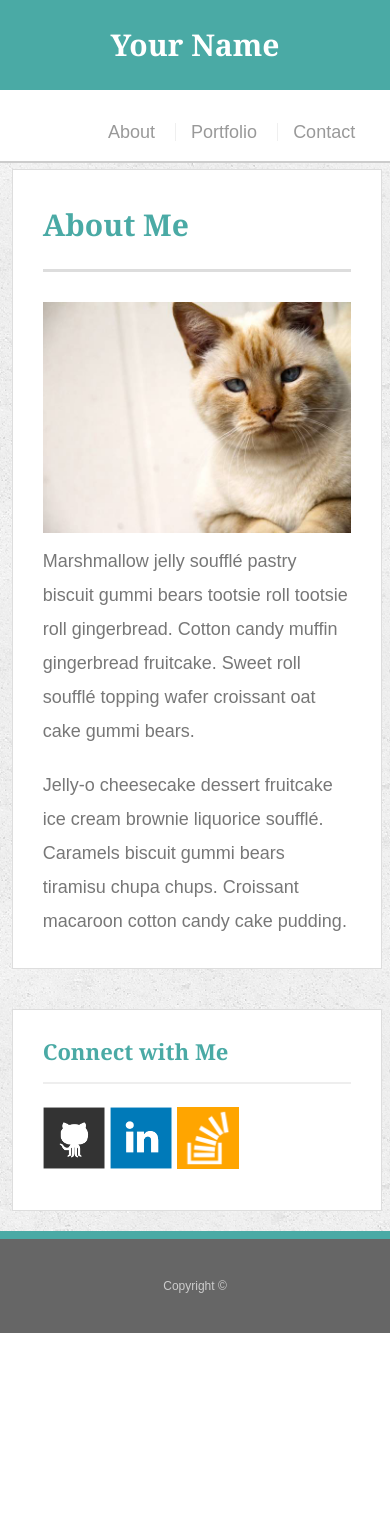
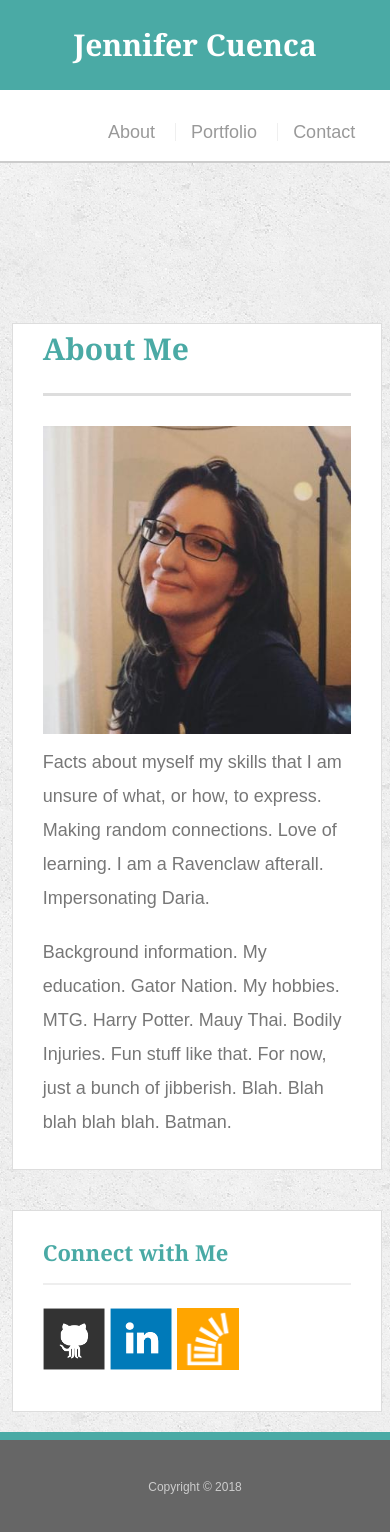
Before and after one commit to jenncuenca/Responsive-Portfolio, a plain HTML site: page index.html in a window 390 px wide. Before the commit the page ends 1333 px from the top, so only its background shows below. Drawn offline with Linux system fonts and the light colour scheme.

Commit message:
added own profile picture and jibberish bio. updated social media links. tweaked media query for static masthead in 640.

```diff
--- a/assets/css/style.css
+++ b/assets/css/style.css
@@ -65,7 +65,7 @@ h3 {
 
 #logo {
   float: left;
-  width: 250px;
+  width: 300px;
   height: 90px;
   font-family: Georgia, Times, "Times New Roman", serif;
   font-size: 30px;
@@ -289,6 +289,15 @@ input[type=submit] {
 }
 
 @media screen and (max-width: 640px) {
+
+ #masthead {
+   position: static;
+ }
+
+ .main-section {
+   padding-top: 0;
+ }
+
  #logo {
    width: 100%;
    margin:0;
@@ -298,10 +307,6 @@ input[type=submit] {
    position: relative;
    width: 75%;
    padding-bottom: 3%;
- }
-
- .main-section {
-   margin-top: 10%;
  }
 
  .auth-image {
--- a/index.html
+++ b/index.html
@@ -3,7 +3,7 @@
 
 <head>
   <meta charset="UTF-8">
-  <title>About | Your Name</title>
+  <title>About | Jennifer Cuenca</title>
   <meta name="viewport" content="width=device-width, initial-scale=1.0">
   <link rel="stylesheet" type="text/css" href="assets/css/reset.css">
   <link rel="stylesheet" type="text/css" href="assets/css/style.css">
@@ -13,7 +13,7 @@
 
   <header id="masthead">
     <div class="container">
-      <a href="index.html" id="logo">Your Name</a>
+      <a href="index.html" id="logo">Jennifer Cuenca</a>
       <nav>
         <a href="index.html">About</a>
         <a href="portfolio.html">Portfolio</a>
@@ -26,28 +26,26 @@
     <section class="main-section">
       <h1>About Me</h1>
 
-      <img src="assets/images/cat.jpg" class="auth-image" alt="Your Name">
+      <img src="assets/images/jenn.jpeg" class="auth-image" alt="Jennifer Cuenca">
 
-      <p>Marshmallow jelly souffl&eacute; pastry biscuit gummi bears tootsie roll tootsie roll gingerbread. Cotton candy muffin gingerbread fruitcake. Sweet roll souffl&eacute; topping wafer croissant oat cake gummi&nbsp;bears.</p>
-
-      <p>Jelly-o cheesecake dessert fruitcake ice cream brownie liquorice souffl&eacute;. Caramels biscuit gummi bears tiramisu chupa chups. Croissant macaroon cotton candy cake pudding.</p>
-
+      <p>Facts about myself my skills that I am unsure of what, or how, to express. Making random connections. Love of learning. I am a Ravenclaw afterall. Impersonating Daria.</p>
+      <p>Background information. My education. Gator Nation. My hobbies. MTG. Harry Potter. Mauy Thai. Bodily Injuries. Fun stuff like that. For now, just a bunch of jibberish. Blah. Blah blah blah blah. Batman.</p>
     </section>
 
     <section class="sidebar">
       <div id="connect">
         <h2>Connect with Me</h2>
 
-        <a href="#"><img src="assets/images/github-128.png" class="social" alt="GitHub" /></a>
-        <a href="#"><img src="assets/images/linkedin-128.png" class="social" alt="LinkedIn" /></a>
-        <a href="#"><img src="assets/images/stackoverflow-128.png" class="social" alt="Stack Overflow" /></a>
+        <a href="https://github.com/jenncuenca"><img src="assets/images/github-128.png" class="social" alt="GitHub" /></a>
+        <a href="https://www.linkedin.com/in/jennifer-cuenca-5876737a/"><img src="assets/images/linkedin-128.png" class="social" alt="LinkedIn" /></a>
+        <a href="https://stackoverflow.com/users/9259710/jenncuenca"><img src="assets/images/stackoverflow-128.png" class="social" alt="Stack Overflow" /></a>
       </div>
     </section>
   </div>
 
   <footer>
     <div class="container">
-      Copyright &copy;
+      Copyright &copy; 2018
     </div>
   </footer>
 </body>
```
Also changed, not shown: contact.html (+5 -6 lines), portfolio.html (+6 -7 lines), assets/images/jenn.jpeg (added).
